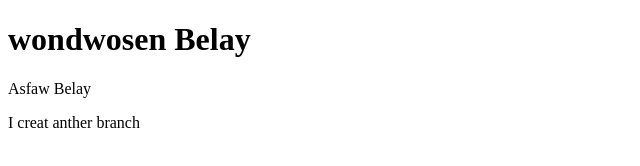
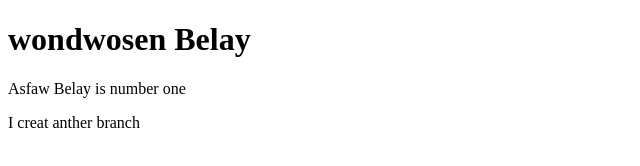
Before and after one commit to craftgithubuser/craft-common-11, a plain HTML site: page RRRomi/index.html in a window 1280 px wide. Shown: the whole page, without its empty margins (0-640 px from the left). Drawn offline with Linux system fonts and the light colour scheme.

Commit message:
Update index.html

```diff
--- a/RRRomi/index.html
+++ b/RRRomi/index.html
@@ -8,7 +8,7 @@
 </head>
 <body>
     <h1>wondwosen Belay</h1>
-    <p>Asfaw Belay</p>
+    <p>Asfaw Belay is number one</p>
     <p>I creat anther branch</p>
 </body>
 </html>
```
